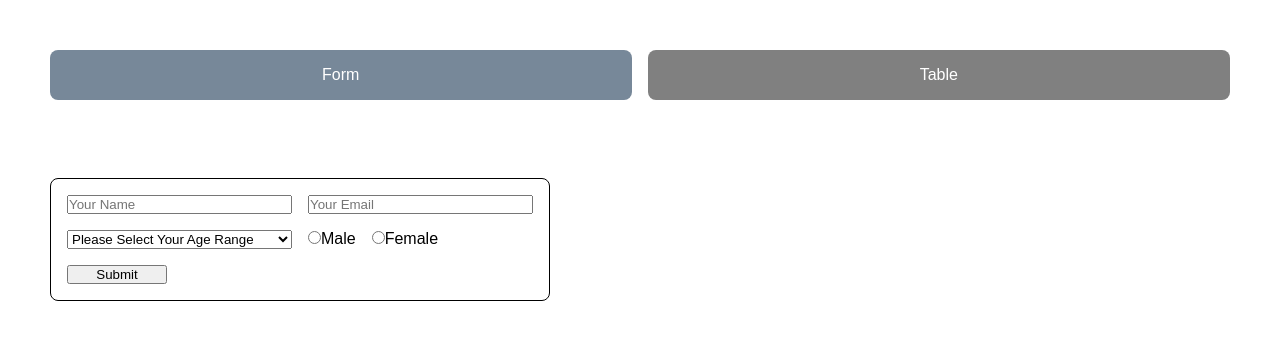
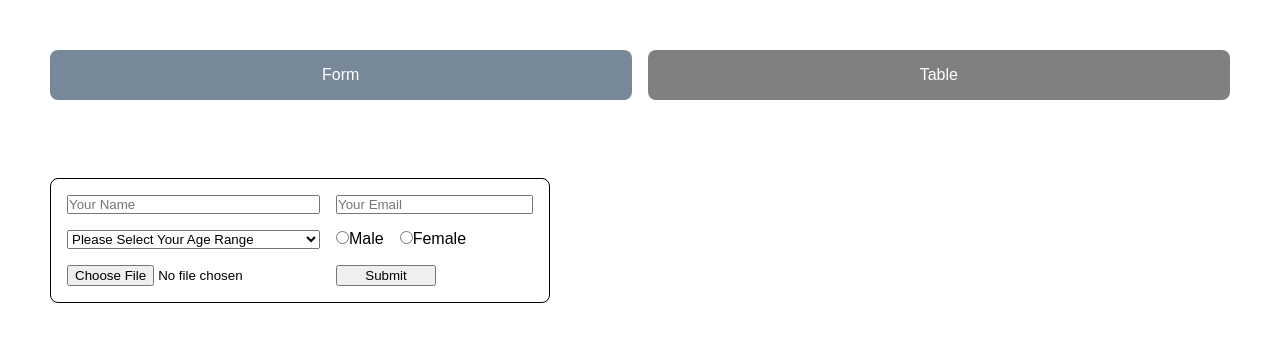
Before and after one commit to Mateeb11/digital-channels-project, a React (Vite) app: page /digital-channels-project/form in a window 1280 px wide. Shown: the top 342 px of the page. Built offline with nearby package versions, Linux system fonts and the light colour scheme.

Commit message:
added file input

```diff
--- a/src/Components/Form.tsx
+++ b/src/Components/Form.tsx
@@ -16,6 +16,7 @@ export default function Form({
   const [email, setEmail] = useState<string>();
   const [age, setAge] = useState<string>("");
   const [gender, setGender] = useState<string>();
+  const [file, setFile] = useState<string | ArrayBuffer | null>();
 
   useEffect(() => {
     // if it edit page, it will set the values to the localstorage values
@@ -31,13 +32,22 @@ export default function Form({
     }
   }, [edit]);
 
+  const fileHandler = (e: any) => {
+    const fr = new FileReader();
+    fr.readAsDataURL(e.target.files[0]);
+
+    fr.onload = (e) => {
+      setFile(e.target!.result);
+    };
+  };
+
   const sendData = (e: React.FormEvent) => {
     // store data in localstorage if form is submitted
     e?.preventDefault();
 
     if (edit) {
       let newEditArray = JSON.parse(localStorage.getItem("tableArray") || "[]");
-      newEditArray[editIndex] = { name, email, age, gender };
+      newEditArray[editIndex] = { name, email, age, gender, file };
       localStorage.setItem("tableArray", JSON.stringify(newEditArray));
       setEdit(false);
     } else {
@@ -45,7 +55,7 @@ export default function Form({
         "tableArray",
         JSON.stringify([
           ...JSON.parse(localStorage.getItem("tableArray") || "[]"),
-          { name, email, age, gender },
+          { name, email, age, gender, file },
         ])
       );
     }
@@ -55,6 +65,7 @@ export default function Form({
     setEmail("");
     setAge("");
     setGender("");
+    setFile("");
 
     alert("Data saved in localStorage Successfully");
   };
@@ -127,6 +138,7 @@ export default function Form({
             <label htmlFor="Female">Female</label>
           </div>
         </div>
+        <input required type="file" accept="image/*" onChange={fileHandler} />
 
         <button type="submit" className={classes.submitButton}>
           {edit ? "Edit" : "Submit"}
```
